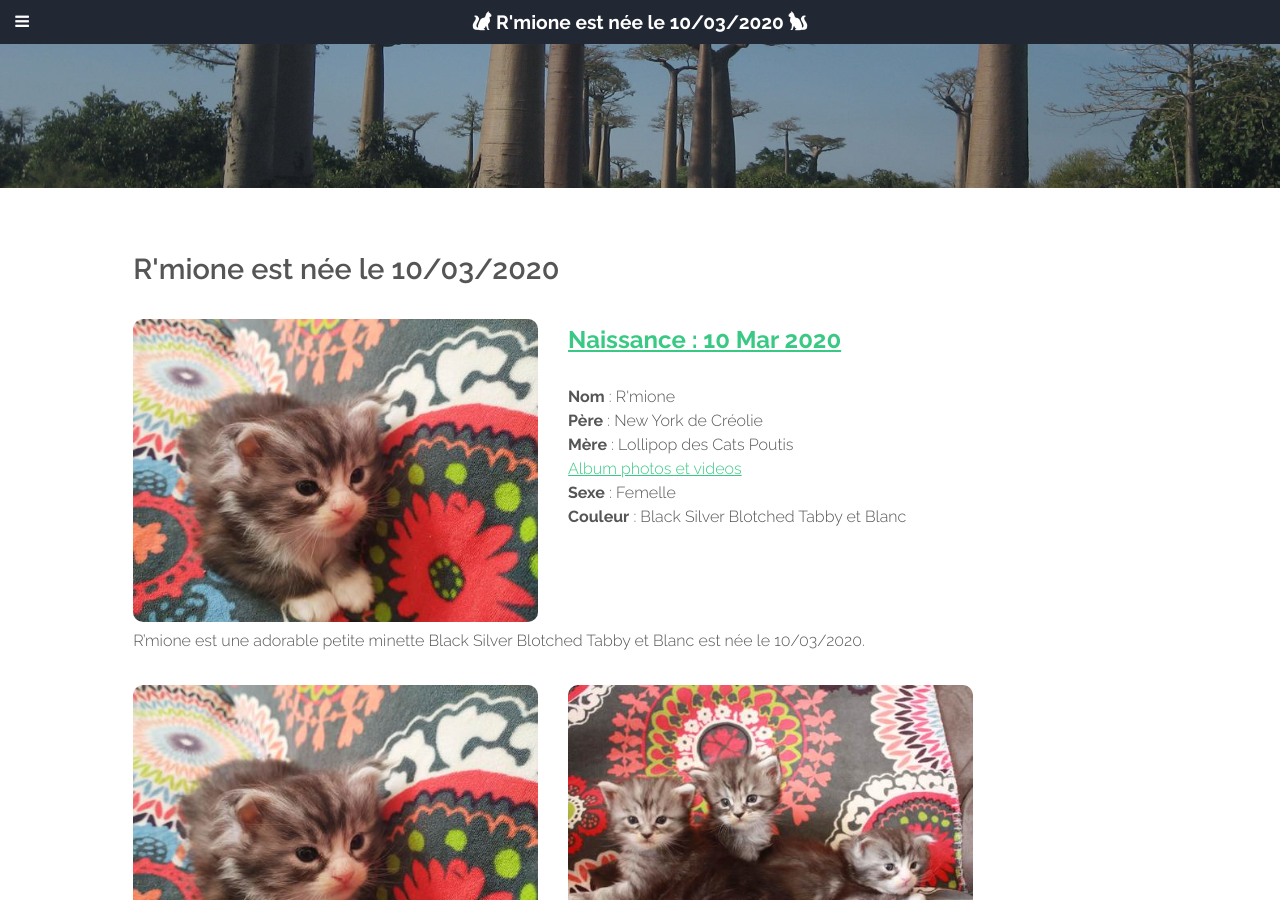
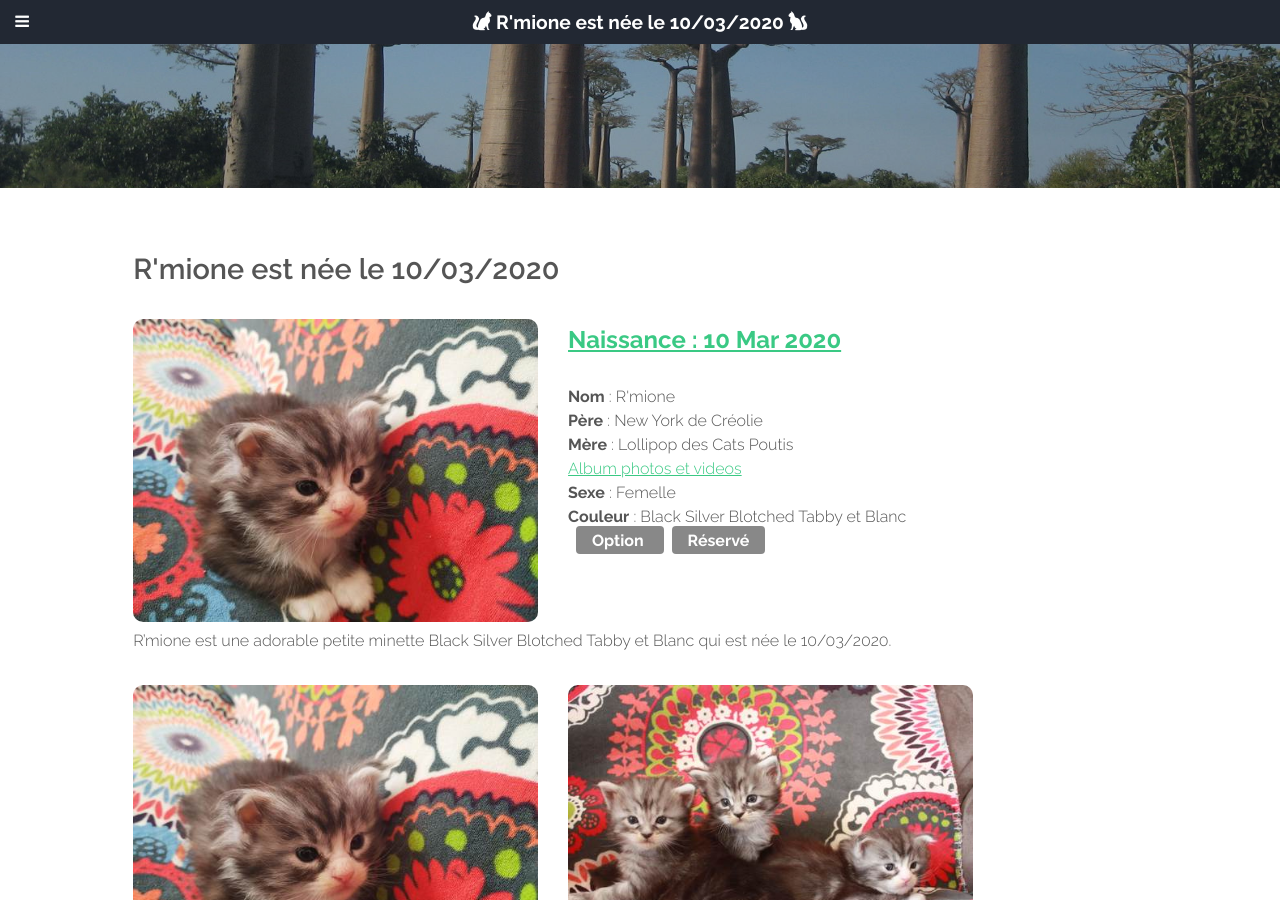
Before and after one commit to jbourcie/creolie, a Jekyll site: the page built from _posts/2020-04-05-portee11-chaton4.md, in a window 1280 px wide and 900 px high. Built offline with Jekyll 4.4.1, drawn with Linux system fonts in a browser that asks for light colours; some web fonts are replaced; some of the changed lines change nothing that is shown.

Commit message:
update status R'Mione

```diff
--- a/_posts/2020-04-05-portee11-chaton4.md
+++ b/_posts/2020-04-05-portee11-chaton4.md
@@ -10,8 +10,8 @@ naissance: 2020-03-10
 photos: [portee11_4_1.jpg, portee11_4_2.jpg, portee11_4_3.jpg, portee11_4_4.jpg, portee11_4_5.jpg, portee11_4_6.jpg, portee11_4_7.jpg]
 sexe : Femelle
 porteeId : Portee11
-reserve : false
-option : false
+reserve : true
+option : true
 vendu : false
 album : https://photos.app.goo.gl/s1Zd3R33RAdfj5qa8
 couleur : Black Silver Blotched Tabby et Blanc
@@ -19,4 +19,4 @@ name : R'mione
 photo : portee11_4_1.jpg
 ---
 
-R'mione est une adorable petite minette Black Silver Blotched Tabby et Blanc est née le 10/03/2020.
+R'mione est une adorable petite minette Black Silver Blotched Tabby et Blanc qui est née le 10/03/2020.
```
